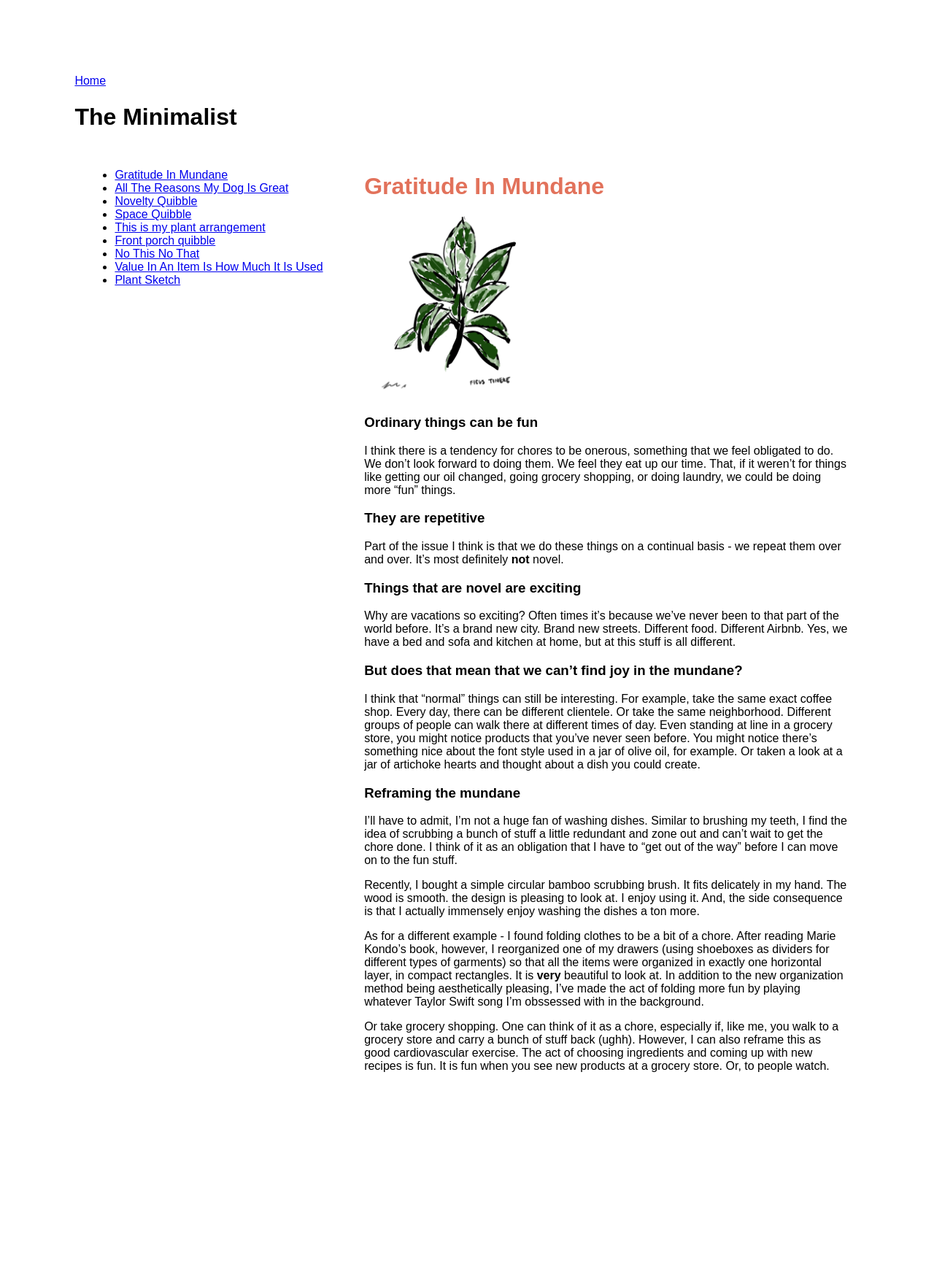
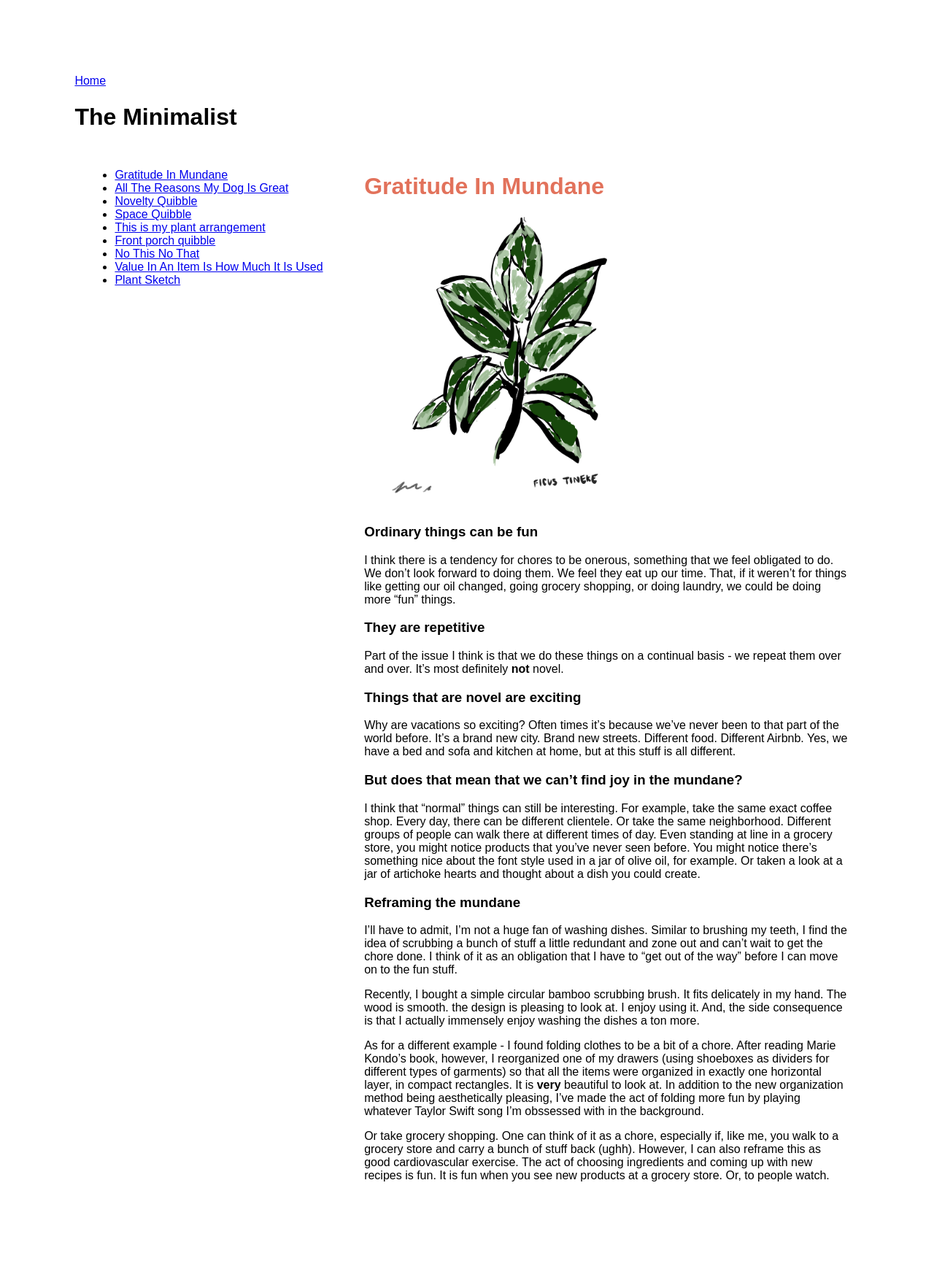
Before and after one commit to heyluney/heyluney.github.io, a Jekyll site: the page built from _posts/2025-12-05-gratitude-in-mundane.md, in a window 1280 px wide. Shown: the whole page at 73% size. Built offline with Jekyll 4.4.1, drawn with Linux system fonts in a browser that asks for light colours; our own code applies the rules of GitHub Pages for plain Markdown files; before the commit the page ends 1604 px from its top, so only the background shows below that.

Commit message:
Update 2025-12-05-gratitude-in-mundane.md

```diff
--- a/_posts/2025-12-05-gratitude-in-mundane.md
+++ b/_posts/2025-12-05-gratitude-in-mundane.md
@@ -1,4 +1,4 @@
-![ficus_tineke!](/assets/images/ficus_tineke.jpg){: height="250"}
+![ficus_tineke!](/assets/images/ficus_tineke.jpg){: height="400"}
 
 ### Ordinary things can be fun
 
```
